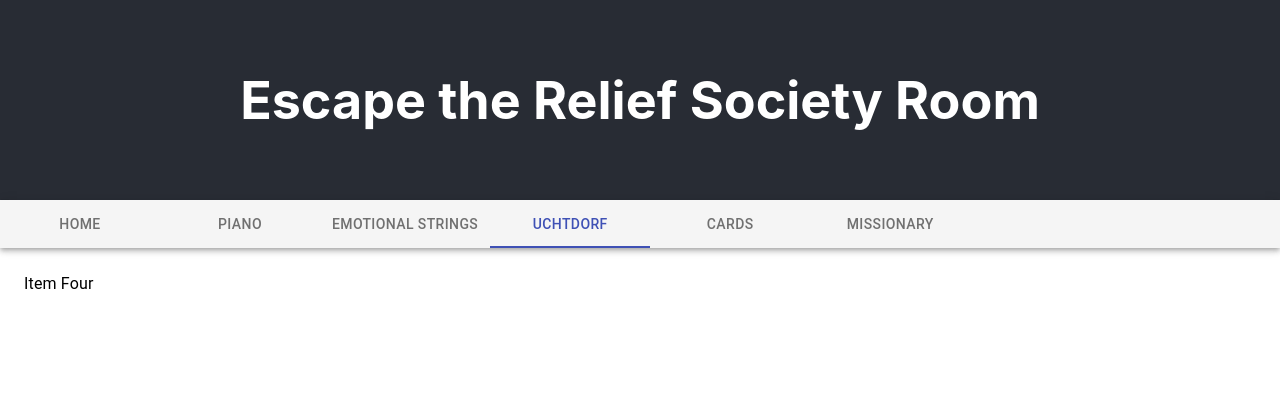
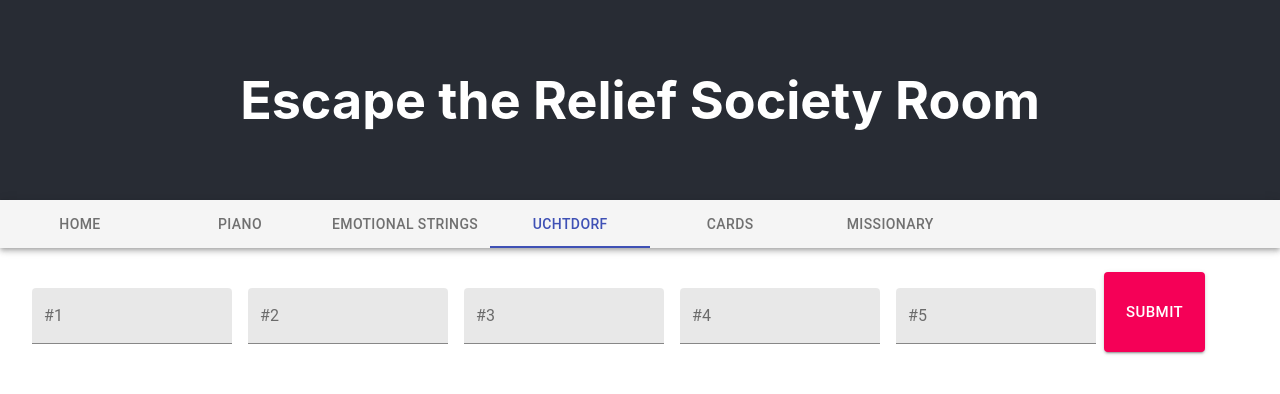
Before and after one commit to nathguen/em-escape-room, a React (Create React App) app: page / in a window 1280 px wide. Both pictures are taken after a click on the tab "UCHTDORF". Shown: the top 394 px of the page. Built offline with nearby package versions, Linux system fonts and the light colour scheme.

Commit message:
UchtdorfTab Green and Readonly, but checks b4 button

```diff
--- a/src/Components/EmotionalTab/index.tsx
+++ b/src/Components/EmotionalTab/index.tsx
@@ -1,5 +1,5 @@
 import React from 'react';
-import { FormControl, MenuItem, Select, Input, Button, } from '@material-ui/core';
+import { FormControl, MenuItem, Select, Input, Button, createStyles, makeStyles, Theme, } from '@material-ui/core';
 import InputLabel from '@material-ui/core/InputLabel';
 
 
@@ -43,6 +43,16 @@ const options = [
     'Z',
 ];
 
+const useStyles = makeStyles((theme: Theme) =>
+    createStyles({
+        color: {
+            color: 'green',
+        },
+        color2: {
+            color: 'black'
+        }
+    }),
+);
 
 const ITEM_HEIGHT = 48;
 const ITEM_PADDING_TOP = 8;
@@ -57,6 +67,9 @@ const MenuProps = {
 
 
 export default function EmotionalTab() {
+
+    const classes = useStyles();
+
     const [optionYellow, setOptionYellow] = React.useState<string[]>(['yellow']);
     const [optionRed, setOptionRed] = React.useState<string[]>(['red']);
     const [optionBlue, setOptionBlue] = React.useState<string[]>(['blue']);
@@ -66,7 +79,7 @@ export default function EmotionalTab() {
     const [again, tryAgain] = React.useState(false)
     const [none, noneCorrect] = React.useState(false)
 
-    const correctAnswers = '12AB';
+    const correctAnswers = '7E4F';
     var allInput = optionYellow.toString() + optionRed.toString() + optionBlue.toString() + optionGreen.toString();
 
 
@@ -85,7 +98,6 @@ export default function EmotionalTab() {
     }
 
     const checkAnswers = () => {
-        console.log(allInput);
         var splitAnswers = correctAnswers.split('');
         var i = 0;
         var countCorrect = 0;
@@ -120,7 +132,6 @@ export default function EmotionalTab() {
                     displayEmpty
                     value={optionYellow}
                     onChange={handleChangeYellow}
-                    input={<Input id="select-multiple-placeholder" />}
                     renderValue={selected => {
                         if ((selected as string).length === 0) {
                             return <em>______</em>;
@@ -128,6 +139,15 @@ export default function EmotionalTab() {
                         return (selected as string);
                     }}
                     MenuProps={MenuProps}
+                    // input={putInput}
+
+                    // SelectProps={
+                    //     optionYellow.input === correctAnswers[0] && again === true || correct === true ?
+                    //         { className: classes.color } : { className: classes.color2 }
+                    // }
+                    // inputProps={optionYellow.input === correctAnswers[0] && again === true || correct === true ?
+                    //     { readOnly: true } : { readOnly: false }
+                    // }
                 >
                     <MenuItem disabled value="">
                         <em>______</em>
--- a/src/Components/TabPanel/index.tsx
+++ b/src/Components/TabPanel/index.tsx
@@ -10,6 +10,7 @@ import PianoTab from '../PianoTab';
 import EmotionalTab from '../EmotionalTab';
 import CardsTab from '../CardsTab';
 import MissionaryTab from '../MissionaryTab';
+import UchtdorfTab from '../UchtdorfTab';
 
 
 interface TabPanelProps {
@@ -90,7 +91,7 @@ export default function ScrollableTabsButtonAuto() {
         <EmotionalTab />
       </TabPanel>
       <TabPanel value={value} index={3}>
-        Item Four
+        <UchtdorfTab />
       </TabPanel>
       <TabPanel value={value} index={4}>
         <CardsTab />
--- a/src/Components/UchtdorfTab/index.tsx
+++ b/src/Components/UchtdorfTab/index.tsx
@@ -1,6 +1,221 @@
 import React from 'react';
+import { TextField, Button, makeStyles, Theme, createStyles } from '@material-ui/core';
 
 
+interface State {
+    input: string;
+}
+
+const useStyles = makeStyles((theme: Theme) =>
+    createStyles({
+        container: {
+            display: 'flex',
+            flexWrap: 'wrap',
+        },
+        textField: {
+            marginLeft: theme.spacing(1),
+            marginRight: theme.spacing(1),
+            width: 200,
+        },
+        color: {
+            color: 'green',
+        },
+        color2: {
+            color: 'black'
+        },
+        color3: {
+            backgroundColor: 'green'
+        }
+    }),
+);
+
 export default function UchtdorfTab() {
+    const classes = useStyles();
 
+    const [value1, setValue1] = React.useState<State>({ input: '' })
+    const [value2, setValue2] = React.useState<State>({ input: '' })
+    const [value3, setValue3] = React.useState<State>({ input: '' })
+    const [value4, setValue4] = React.useState<State>({ input: '' })
+    const [value5, setValue5] = React.useState<State>({ input: '' })
+
+    const [correct, showCorrect] = React.useState(false)
+    const [again, tryAgain] = React.useState(false)
+    const [none, noneCorrect] = React.useState(false)
+
+    const correctAnswers = [
+        'TREE',
+        'FAN',
+        'SPEAR',
+        'SNAKE',
+        'ROPE'
+    ];
+    var allInput = [value1.input, value2.input, value3.input, value4.input, value5.input];
+
+
+    const handleChange1 = (input: keyof State) => (event: React.ChangeEvent<HTMLInputElement>) => {
+        setValue1({ ...value1, [input]: event.target.value.toUpperCase() });
+    };
+    const handleChange2 = (input: keyof State) => (event: React.ChangeEvent<HTMLInputElement>) => {
+        setValue2({ ...value2, [input]: event.target.value.toUpperCase() });
+    };
+    const handleChange3 = (input: keyof State) => (event: React.ChangeEvent<HTMLInputElement>) => {
+        setValue3({ ...value3, [input]: event.target.value.toUpperCase() });
+    };
+    const handleChange4 = (input: keyof State) => (event: React.ChangeEvent<HTMLInputElement>) => {
+        setValue4({ ...value4, [input]: event.target.value.toUpperCase() });
+    };
+    const handleChange5 = (input: keyof State) => (event: React.ChangeEvent<HTMLInputElement>) => {
+        setValue5({ ...value5, [input]: event.target.value.toUpperCase() });
+    };
+
+    const checkAnswers = () => {
+        console.log(allInput)
+        var i = 0;
+        var countCorrect = 0;
+        correctAnswers.forEach(e => {
+            if (e === allInput[i]) {
+                countCorrect++;
+
+            }
+            i++;
+            if (countCorrect > 0 && countCorrect < 5) {
+                tryAgain(true)
+                noneCorrect(false)
+            }
+        })
+        if (countCorrect === 5) {
+            tryAgain(false)
+            noneCorrect(false)
+            showCorrect(true)
+        }
+
+        if (countCorrect === 0) {
+            noneCorrect(true)
+        }
+    }
+
+    // var i = 0;
+    // const inputProps = {
+    //     splitAnswers.forEach(e => {
+    //         if(value1.input === correctAnswers[0] && again === true || correct === true) {
+    //             {className: classes.color}
+    //         }
+    //         i++;
+    //     }),
+    //     readOnly: true
+    //   };
+
+
+    const isValueCorrect = (num: number) => {
+        var i = 0;
+        const correctArray = correctAnswers.map(e => {
+            if ((allInput[i] === correctAnswers[i] && again === true) || correct === true) {
+                i++;
+                return true;
+            }
+            i++;
+        })
+        return correctArray[num];
+    }
+
+
+    return (
+        <div className={classes.container} >
+            <TextField
+                id="#1"
+                label="#1"
+                placeholder="Type here"
+                className={classes.textField}
+                value={value1.input}
+                onChange={handleChange1('input')}
+                margin="normal"
+                variant="filled"
+                InputProps={{
+                    className: isValueCorrect(0) ? classes.color : classes.color2,
+                    readOnly: isValueCorrect(0)
+                }}
+            />
+
+            <TextField
+                id="filled-name"
+                label="#2"
+                placeholder="Type here"
+                className={classes.textField}
+                value={value2.input}
+                onChange={handleChange2('input')}
+                margin="normal"
+                variant="filled"
+                InputProps={{
+                    className: isValueCorrect(1) ? classes.color : classes.color2,
+                    readOnly: isValueCorrect(1)
+                }}
+            />
+
+            <TextField
+                id="filled-name"
+                label="#3"
+                placeholder="Type here"
+                className={classes.textField}
+                value={value3.input}
+                onChange={handleChange3('input')}
+                margin="normal"
+                variant="filled"
+                InputProps={{
+                    className: isValueCorrect(2) ? classes.color : classes.color2,
+                    readOnly: isValueCorrect(2)
+                }}
+            />
+
+            <TextField
+                id="filled-name"
+                label="#4"
+                placeholder="Type here"
+                className={classes.textField}
+                value={value4.input}
+                onChange={handleChange4('input')}
+                margin="normal"
+                variant="filled"
+                InputProps={{
+                    className: isValueCorrect(3) ? classes.color : classes.color2,
+                    readOnly: isValueCorrect(3)
+                }}
+            />
+
+            <TextField
+                id="filled-name"
+                label="#5"
+                placeholder="Type here"
+                className={classes.textField}
+                value={value5.input}
+                onChange={handleChange5('input')}
+                margin="normal"
+                variant="filled"
+                InputProps={{
+                    className: isValueCorrect(4) ? classes.color : classes.color2,
+                    readOnly: isValueCorrect(4)
+                }}
+            />
+
+            {!correct && (
+                <Button onClick={checkAnswers} variant="contained" size='large' color="secondary" >
+                    SUBMIT
+            </Button>
+            )}
+
+            {again && (
+                <p>Some of your answers were right! Just gotta fix a few.</p>
+            )}
+
+            {none && (
+                <p>Sorry, none of those are right. Please try again</p>
+            )}
+
+            {correct && (
+                <div>
+                    <h1>CORRECT!</h1>
+                    <p>You may now open the _____________ to receive one of the words for the final clue.</p>
+                </div>
+            )}
+        </div>
+    );
 }
```
